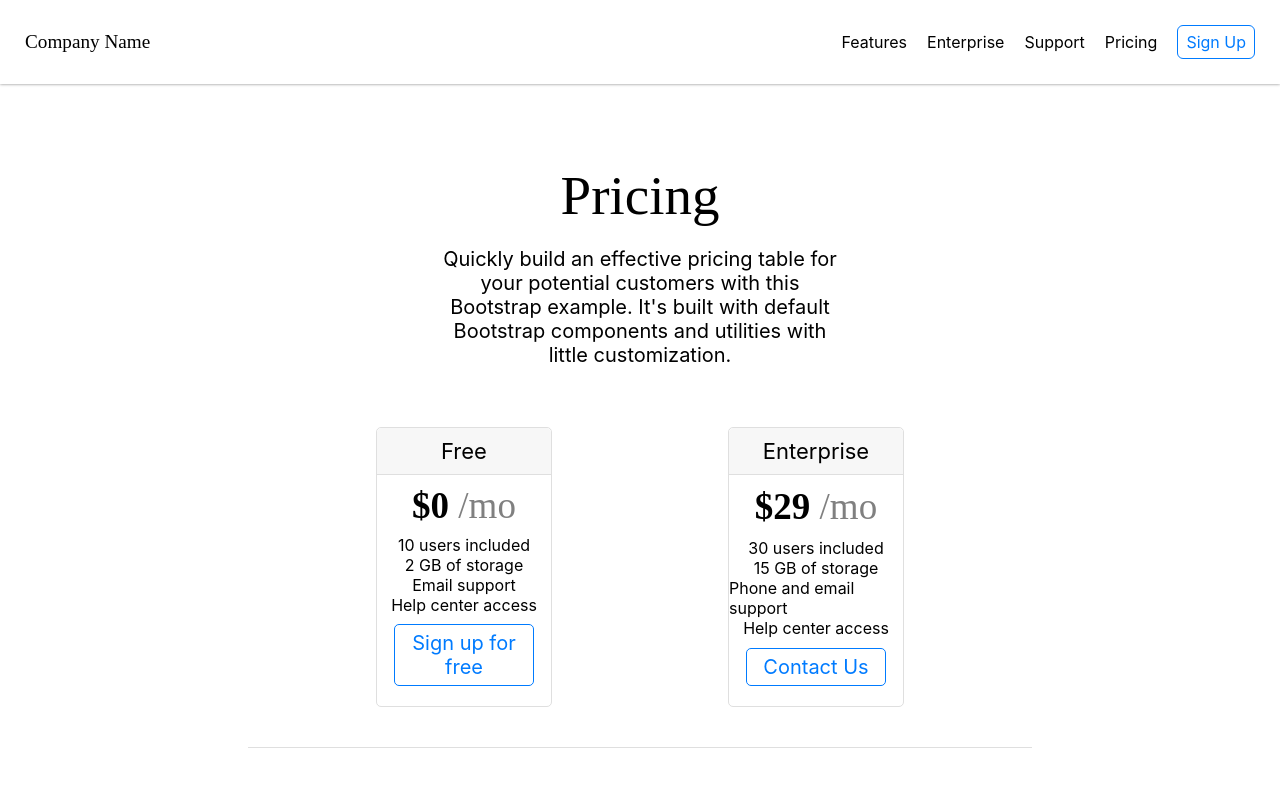
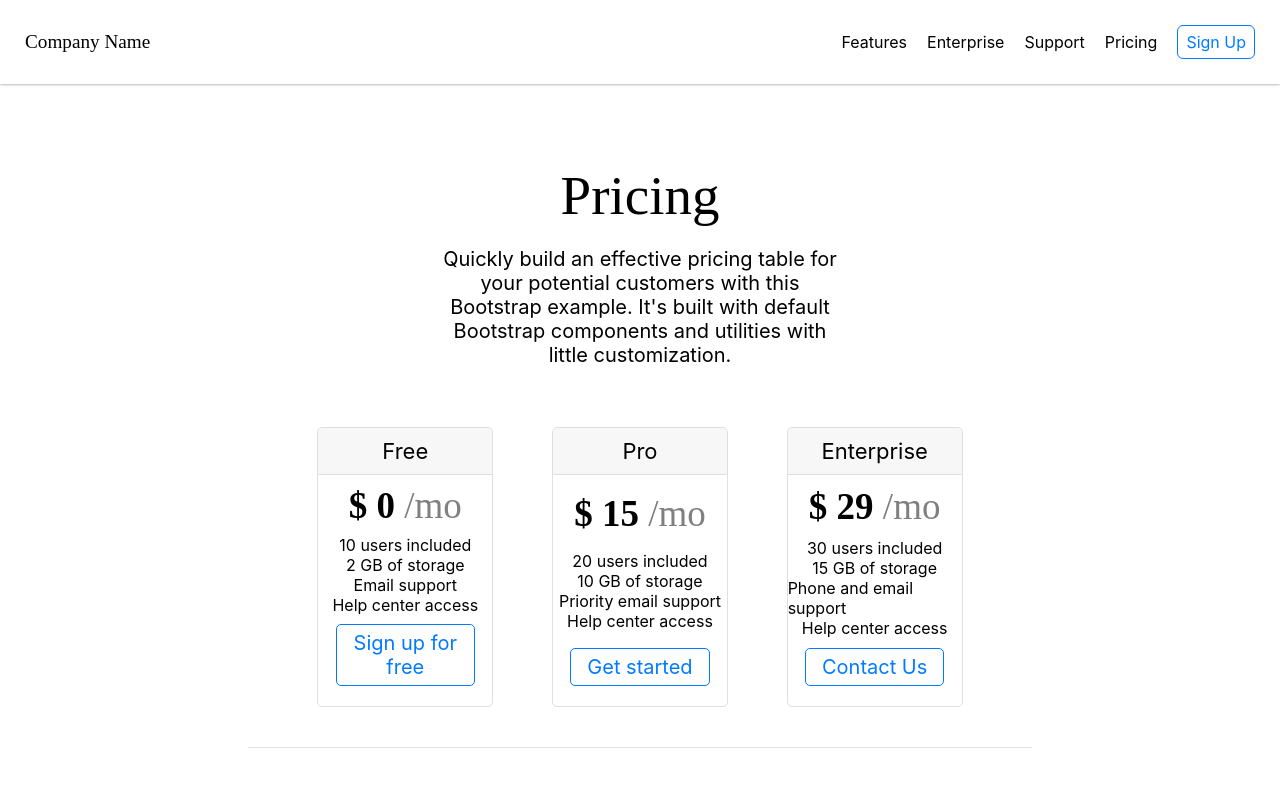
Before and after one commit to MamaraimovDavron/pdp-bootstrap-3, a React (Create React App) app: page / in a window 1280 px wide. Shown: the top 800 px of the page. Built offline with nearby package versions, Linux system fonts and the light colour scheme.

Commit message:
Card js added

```diff
--- a/src/Components/Card.js
+++ b/src/Components/Card.js
@@ -2,21 +2,22 @@ import React, { Component } from "react";
 
 export class Card extends Component {
   render() {
+    const { span, price, info1, info2, info3, info4, btn } = this.props;
     return (
       <div className="box">
-        <span>Free</span>
+        <span>{span}</span>
         <h1 className="price">
-          <b>$0 </b> /mo
+          <b>$ {price}</b> /mo
         </h1>
 
         <div className="texts">
-          <h3>10 users included</h3>
-          <h3>2 GB of storage</h3>
-          <h3>Email support</h3>
-          <h3>Help center access</h3>
+          <h3>{info1}</h3>
+          <h3>{info2}</h3>
+          <h3>{info3}</h3>
+          <h3>{info4}</h3>
         </div>
 
-        <a href="!#">Sign up for free</a>
+        <a href="!#">{btn}</a>
       </div>
     );
   }
--- a/src/Components/Middle.js
+++ b/src/Components/Middle.js
@@ -2,7 +2,7 @@ import React, { Component } from "react";
 import Card from "./Card";
 
 export default class Middle extends Component {
-  render() {
+  render(props) {
     return (
       <div className="middle">
         <h1 className="pricing">Pricing</h1>
@@ -13,23 +13,35 @@ export default class Middle extends Component {
         </p>
 
         <div className="main-box">
-          <Card />
+          <Card
+            span="Free"
+            price="0"
+            info1="10 users included"
+            info2="2 GB of storage"
+            info3="Email support"
+            info4="Help center access"
+            btn="Sign up for free"
+          />
 
-          <div className="box">
-            <span>Enterprise</span>
-            <h1 className="price">
-              <b>$29 </b> /mo
-            </h1>
+          <Card
+            span="Pro"
+            price="15"
+            info1="20 users included"
+            info2="10 GB of storage"
+            info3="Priority email support"
+            info4="Help center access"
+            btn="Get started"
+          />
 
-            <div className="texts">
-              <h3>30 users included</h3>
-              <h3>15 GB of storage</h3>
-              <h3>Phone and email support</h3>
-              <h3>Help center access</h3>
-            </div>
-
-            <a href="!#">Contact Us</a>
-          </div>
+          <Card
+            span="Enterprise"
+            price="29"
+            info1="30 users included"
+            info2="15 GB of storage"
+            info3="Phone and email support"
+            info4="Help center access"
+            btn="Contact Us"
+          />
         </div>
       </div>
     );
```
